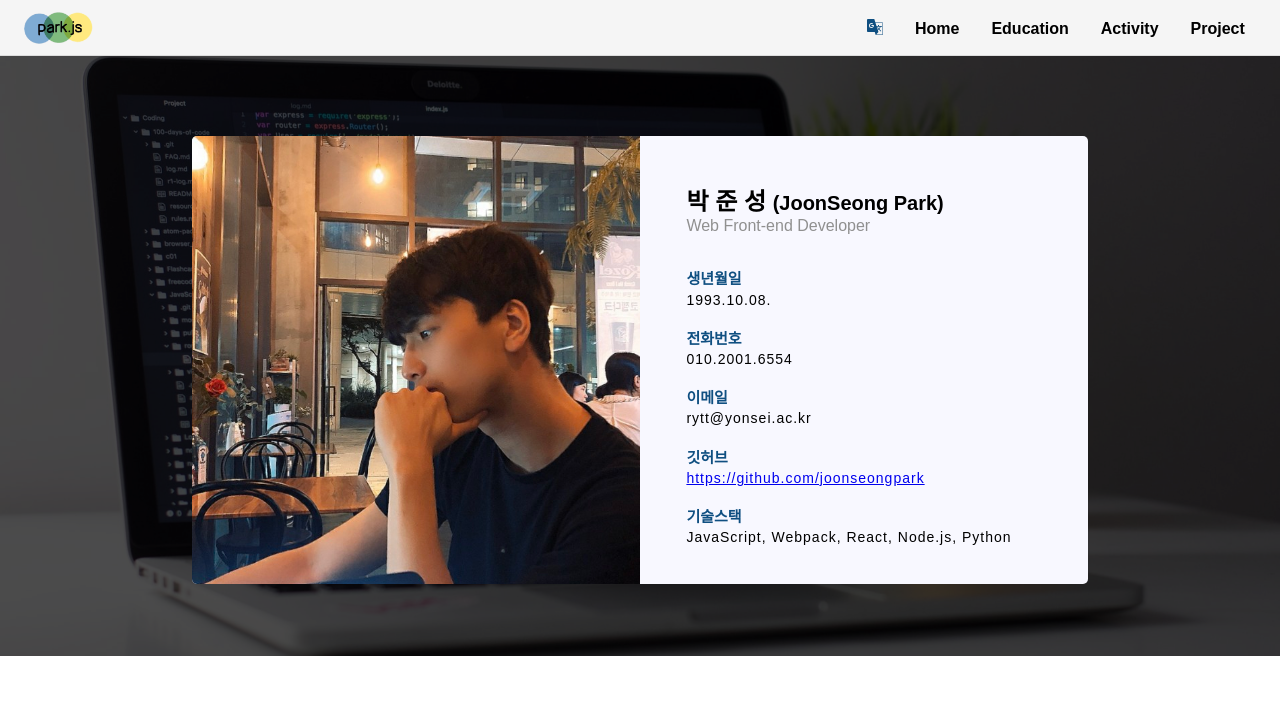
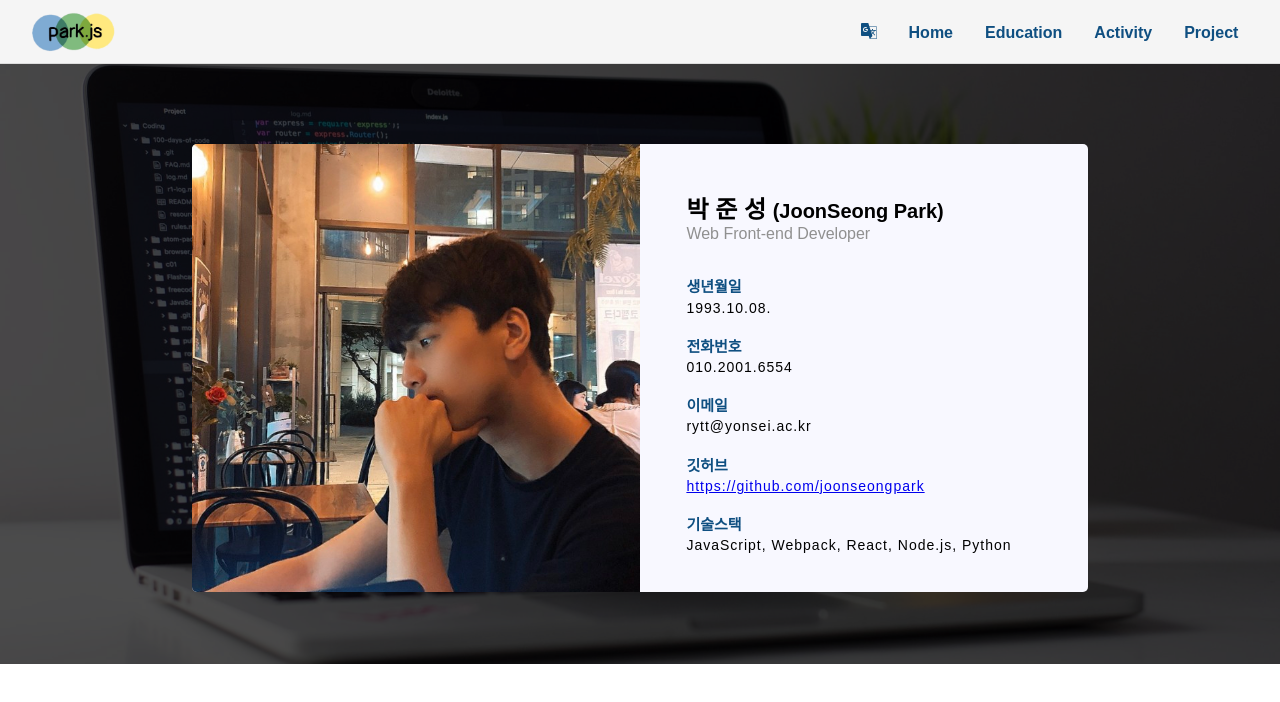
Before and after one commit to JoonSeongPark/portfolio, a React app: page / in a window 1280 px wide. Shown: the top 702 px of the page. Built offline with nearby package versions, Linux system fonts and the light colour scheme.

Commit message:
style: modify css

```diff
--- a/src/components/nav/Nav.js
+++ b/src/components/nav/Nav.js
@@ -29,11 +29,11 @@ const StyledNavContainer = styled.div`
   position: fixed;
   top: 0;
   left: 0;
-  padding: 0.5rem 1.2rem;
+  padding: 0.5rem 1.6rem;
   background-color: rgba(244, 244, 244, 0.9);
   border-bottom: 1px solid #ddd;
   width: 100vw;
-  height: 3.5rem;
+  height: 4rem;
   display: flex;
   justify-content: space-between;
   z-index: 100;
@@ -54,9 +54,9 @@ const StyledLi = styled.li`
 
 const StyledA = styled.a`
   text-decoration: none;
-  color: black;
+  color: #0f4f81;
   &:hover {
-    color: #0f4f81;
+    color: black;
   }
 `;
 
--- a/src/components/profile/Profile.js
+++ b/src/components/profile/Profile.js
@@ -47,7 +47,7 @@ const BackgroundContainer = styled.div`
   background-position: center center;
   height: 37.5rem;
   width: 100vw;
-  margin-top: 3.5rem;
+  margin-top: 4rem;
   overflow: hidden;
   display: flex;
   align-items: flex-end;
@@ -55,7 +55,7 @@ const BackgroundContainer = styled.div`
   &:after {
     content: "";
     position: absolute;
-    top: 3.5rem;
+    top: 4rem;
     left: 0;
     height: 37.5rem;
     width: 100vw;
```
